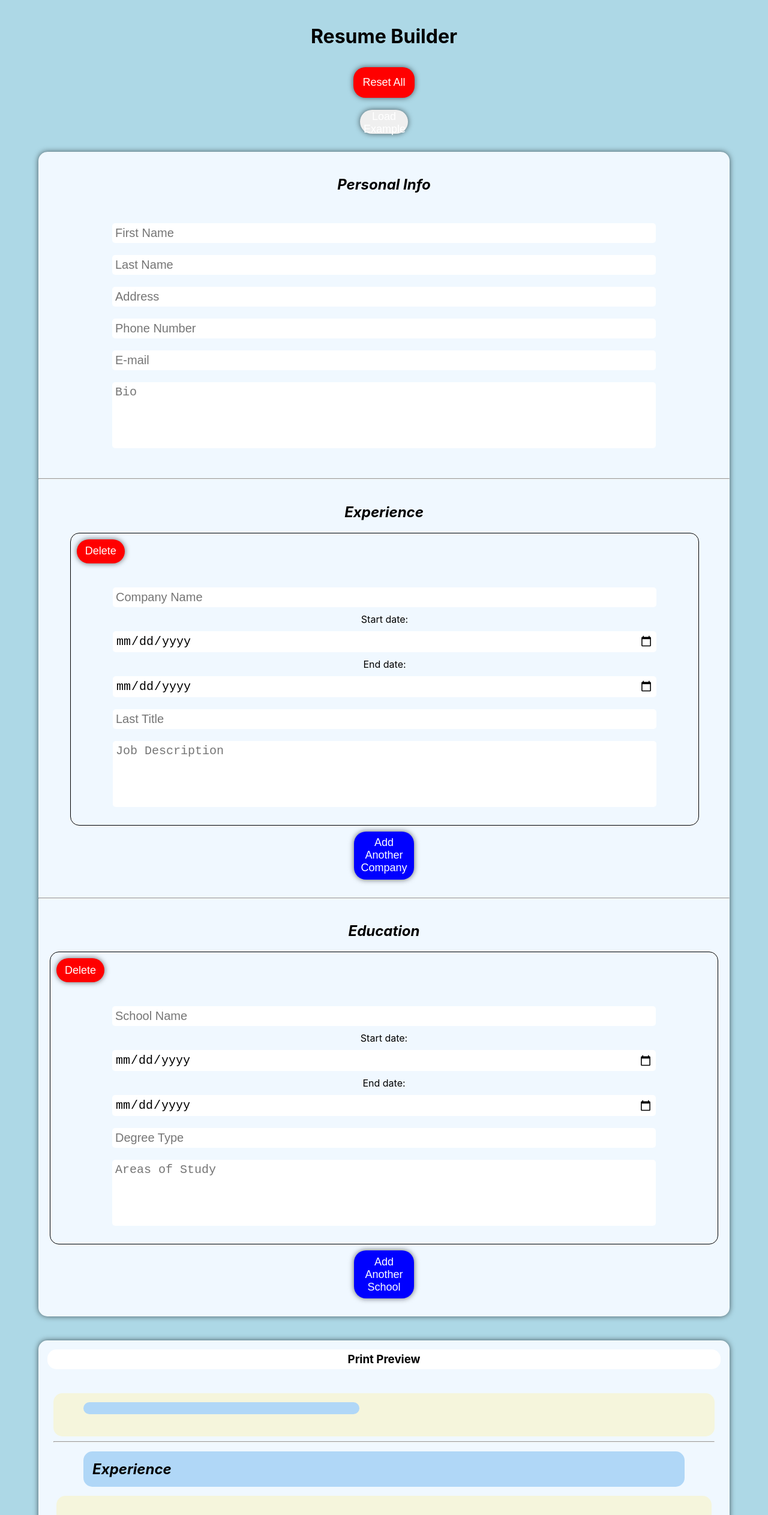
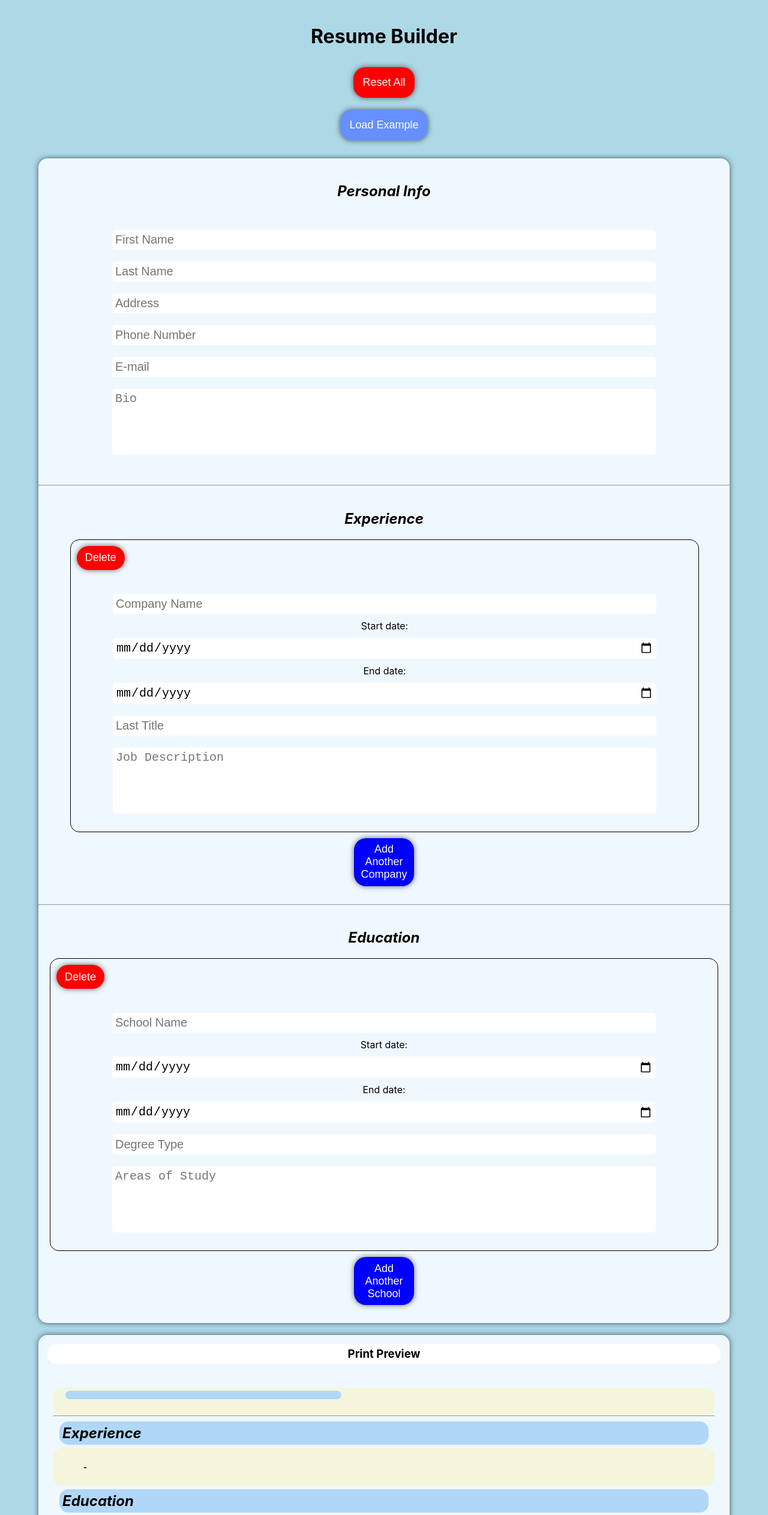
Before and after one commit to chadjcampbell/cv-project, a React (Create React App) app: page / in a window 1280 px wide. Shown: the top 2525 px of the page at 60% size. Built offline with nearby package versions, Linux system fonts and the light colour scheme.

Commit message:
style example button and print component

```diff
--- a/src/App.css
+++ b/src/App.css
@@ -35,6 +35,10 @@
 
 .printContainer {
   padding: 25px;
+}
+
+.previewContainer * {
+  margin-top: 0px;
 }
 
 .previewHeader {
@@ -117,6 +121,13 @@ button {
   background-color: red;
 }
 
+.loadExample {
+  padding: 15px;
+  width: auto;
+  height: auto;
+  background-color: rgb(102, 143, 255);
+}
+
 button:hover {
   cursor: pointer;
   transform: scale(1.1);
@@ -127,17 +138,16 @@ button:hover {
 }
 
 .personalPrintSection {
-  padding: 15px 50px;
+  padding: 5px 20px;
   border-radius: 15px;
   background-color: beige;
 }
 
 .expPrintSection {
   border-radius: 15px;
-  padding: 5px;
+  padding: 2px;
   background-color: beige;
   padding-left: 50px;
-  margin: 5px;
 }
 
 .namePrintContainer {
@@ -150,12 +160,12 @@ button:hover {
 }
 
 .namePrintContainer > * {
-  margin: 5px;
+  margin: 2px;
 }
 
 .printH2 {
-  margin: 15px 50px;
+  margin: 5px 10px;
   border-radius: 15px;
-  padding: 15px;
+  padding: 5px;
   background-color: rgb(176, 215, 247);
 }
--- a/src/components/ComponentToPrint.js
+++ b/src/components/ComponentToPrint.js
@@ -8,8 +8,8 @@ const ComponentToPrint = forwardRef(function ComponentToPrint(
     <div ref={ref} className="printContainer">
       <div className="personalPrintSection">
         <div className="namePrintContainer">
-          <h1>{personalInfo.fname}</h1>
-          <h1>{personalInfo.lname}</h1>
+          <h2>{personalInfo.fname}</h2>
+          <h2>{personalInfo.lname}</h2>
         </div>
         <h3>{personalInfo.number}</h3>
         <h3>{personalInfo.email}</h3>
--- a/src/example.js
+++ b/src/example.js
@@ -21,7 +21,7 @@ function example() {
         end: stringDate,
         title: "Internet Sales Manager",
         jobDesc:
-          "Tasked with getting online customers into the dealership for a test drive. Without the personal connection of a face-to-face interaction, this position can be even more challenging than selling cars in the store. Manage customer leads, responding to all inquiries in a quick and timely manner. Answer customer questions on product inventory, helping people find the best car for their needs, and explaining the benefits of the vehicles.",
+          "Generating leads and placing ads to promote the dealership. Manage leads, responding to inquiries in a quick and timely manner. Answer questions on product inventory, helping people find the best car for their needs, and explaining the benefits of the vehicles.",
       },
       {
         id: uuid(),
@@ -30,7 +30,7 @@ function example() {
         end: "2013-12-15",
         title: "Store Manager",
         jobDesc:
-          "Manage and motivate a team to increase sales and ensure efficiency. Manage stock levels and make key decisions about stock control. Analyse sales figures and forecast future sales. Used information technology to record sales figures, analyse data and forward plan. Dealt with staffing issues such as interviewing potential staff, conducting appraisals and performance reviews. Also provided or organised training and development.",
+          "Manage and motivate a team to increase sales and ensure efficiency. Manage stock levels and make key decisions about stock control. Analyse sales figures and forecast future sales. Used information technology to record sales figures, analyse data and forward plan. Also provided or organised training and development.",
       },
     ],
     education: [
```
